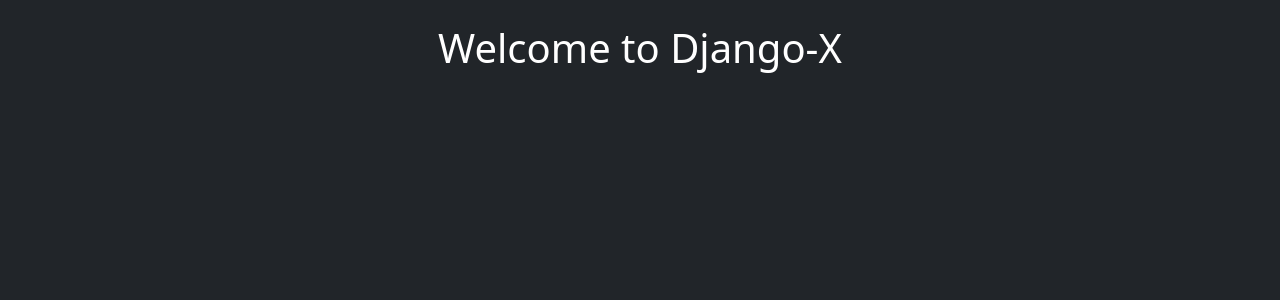
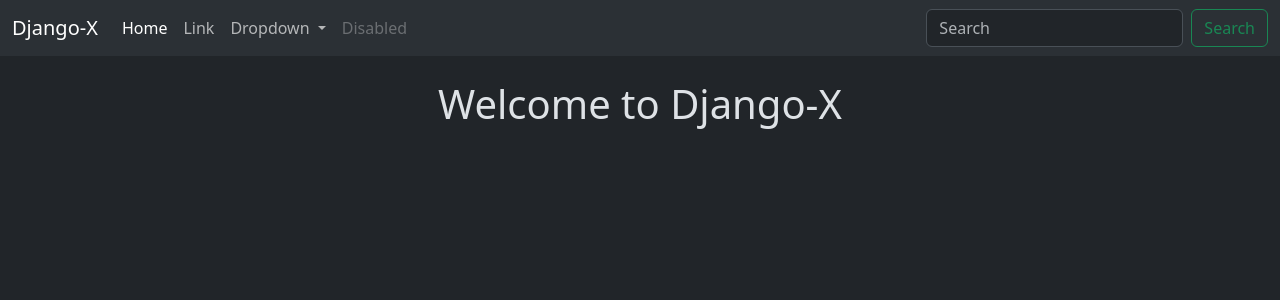
Before and after one commit to iamhvsharma/Django-X, a Django app: template DjangoX/tweet/templates/index.html in a window 1280 px wide. Shown: the top 300 px of the page. Run offline with Django 5.2, Linux system fonts and the light colour scheme; the template is opened without the code that fills it, so the values that code supplies are empty; parts of the project's set-up code (start-up, migrations or seed data) failed here and were passed over.

Commit message:
Theme fix

```diff
--- a/DjangoX/DjangoX/templates/layout.html
+++ b/DjangoX/DjangoX/templates/layout.html
@@ -1,6 +1,6 @@
 {% load static %}
 <!DOCTYPE html>
-<html lang="en">
+<html lang="en" data-bs-theme="dark">
 <head>
     <meta charset="UTF-8">
     <meta name="viewport" content="width=device-width, initial-scale=1.0">
@@ -11,7 +11,43 @@
     </title>
     <link href="https://cdn.jsdelivr.net/npm/bootstrap@5.3.3/dist/css/bootstrap.min.css" rel="stylesheet" integrity="sha384-QWTKZyjpPEjISv5WaRU9OFeRpok6YctnYmDr5pNlyT2bRjXh0JMhjY6hW+ALEwIH" crossorigin="anonymous">
 </head>
-<body class="bg-dark text-white">
+<nav class="navbar navbar-expand-lg bg-body-tertiary">
+    <div class="container-fluid">
+      <a class="navbar-brand" href="#">Django-X</a>
+      <button class="navbar-toggler" type="button" data-bs-toggle="collapse" data-bs-target="#navbarSupportedContent" aria-controls="navbarSupportedContent" aria-expanded="false" aria-label="Toggle navigation">
+        <span class="navbar-toggler-icon"></span>
+      </button>
+      <div class="collapse navbar-collapse" id="navbarSupportedContent">
+        <ul class="navbar-nav me-auto mb-2 mb-lg-0">
+          <li class="nav-item">
+            <a class="nav-link active" aria-current="page" href="#">Home</a>
+          </li>
+          <li class="nav-item">
+            <a class="nav-link" href="#">Link</a>
+          </li>
+          <li class="nav-item dropdown">
+            <a class="nav-link dropdown-toggle" href="#" role="button" data-bs-toggle="dropdown" aria-expanded="false">
+              Dropdown
+            </a>
+            <ul class="dropdown-menu">
+              <li><a class="dropdown-item" href="#">Action</a></li>
+              <li><a class="dropdown-item" href="#">Another action</a></li>
+              <li><hr class="dropdown-divider"></li>
+              <li><a class="dropdown-item" href="#">Something else here</a></li>
+            </ul>
+          </li>
+          <li class="nav-item">
+            <a class="nav-link disabled" aria-disabled="true">Disabled</a>
+          </li>
+        </ul>
+        <form class="d-flex" role="search">
+          <input class="form-control me-2" type="search" placeholder="Search" aria-label="Search">
+          <button class="btn btn-outline-success" type="submit">Search</button>
+        </form>
+      </div>
+    </div>
+  </nav>
+<body>
     <div class="container">
         {% block content %}
         {% endblock %}
```
